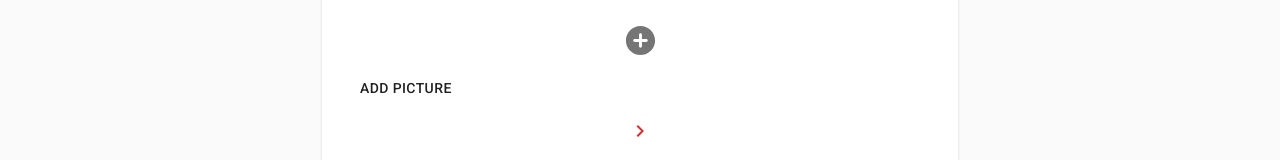
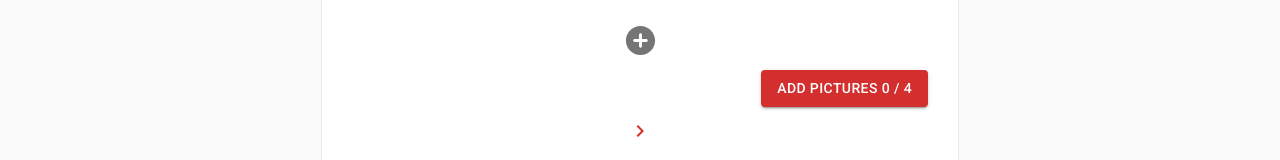
Before and after one commit to Sgury42/matcha, a React (Create React App) app in the folder matcha/Matcha-front/: page /profile in a window 1280 px wide. Shown: the part 419-579 px from the top of the page. Built offline with nearby package versions, Linux system fonts and the light colour scheme.

Commit message:
imageUpload component

```diff
--- a/matcha/Matcha-front/src/components/ImageUpload.js
+++ b/matcha/Matcha-front/src/components/ImageUpload.js
@@ -1,9 +1,9 @@
 import React, { useState, useEffect, setState } from 'react';
 import ChevronRightSharpIcon from '@material-ui/icons/ChevronRightSharp';
-import { Card, makeStyles, Grid, Input, Typography, Box, Button, Badge, Hidden, IconButton, ListItemSecondaryAction} from '@material-ui/core';
-import { borders } from '@material-ui/system';
+import { Card, makeStyles, Grid, Typography, Box, Button, IconButton } from '@material-ui/core';
 import AddCircleRoundedIcon from '@material-ui/icons/AddCircleRounded';
 import CancelRoundedIcon from '@material-ui/icons/CancelRounded';
+import { useHistory } from "react-router-dom";
 
 const useStyles = makeStyles(theme => ({
   // root: {
@@ -42,14 +42,7 @@ const ImageUpload = () => {
   const [imgCounter, setImgCounter] = useState(0);
   const [isDisabled, setIsDisabled] = useState(false);
   const [counter, setCounter] = useState(0);
-  // let counter;
-
-  // for (let [key, value] of Object.entries(pictures)) {
-  //   // console.log(`${key}: ${value}`);
-  //   console.log(`${value.preview}`);
-  // }
-
-
+  const [PPMissing, setPPMissing] = useState('');
 
   useEffect(() => {
     console.log(pictures);
@@ -63,12 +56,35 @@ const ImageUpload = () => {
     }
   }, [imgCounter]);
 
+  const submitPictures = async () => {
+    if (!profilePicture.id) {
+      setPPMissing("Profile Picture is missing !");
+      return false;
+    }
+    const toUpload = []
+    for (let [key, value] of Object.entries(pictures)) {
+      if (value) {
+        toUpload.push(`${value.raw}`);
+      }
+    }
+    console.log(toUpload);
+  //   const result = await fetch(`localhost:8080/api/accounts/pictures`, {
+  //     method: 'post',
+  //     body: JSON.stringify({ profilePicture: profilePicture.raw, img1: toUpload[0], img2: toUpload[1], img3: toUpload[2], img4: toUpload[3] }),
+  //     headers: { 'Content-Type': 'application/json' }
+  // });
+
+  //   const body = await result.json();
+  //   if (result.ok) {
+  //     history.push('');
+  //   }
+  }
 
   const handleChange = (e) => {
-    // var files = e.target.Files || (e.dataTransfer && e.dataTransfer.files);
-    // console.log(e.target.files[0]);
-    // console.log(e.target.id);
     if (e && e.target.id === 'profileButton') {
+      if (PPMissing) {
+        setPPMissing('');
+      }
       setProfilePicture({
         id: e.target.files[0].name,
         preview: URL.createObjectURL(e.target.files[0]),
@@ -135,19 +151,20 @@ const ImageUpload = () => {
                   <AddCircleRoundedIcon fontSize='large'/>
                 </IconButton>
               </label>
+              <Typography  color="secondary">{PPMissing}</Typography>
             </Grid>
             <PictureBoxes />
-            <Grid item xs={12}>
-            <input accept="image/*" className={classes.input} type="file" id="uploadButton"
-          style={{ display: 'none' }} onChange={(e) => handleChange(e)} disabled={isDisabled}/>
-        <label htmlFor="uploadButton">
-          <Button component="span" disabled={isDisabled} >
-            Add picture
-          </Button>
-        </label>
+            <Grid item className={classes.flexItem} xs={12}>
+              <input accept="image/*" className={classes.input} type="file" id="uploadButton"
+                style={{ display: 'none' }} onChange={(e) => handleChange(e)} disabled={isDisabled}/>
+              <label htmlFor="uploadButton" style={{ alignSelf: "flex-end" }} >
+                <Button component="span" disabled={isDisabled} variant="contained" color="secondary" >
+                  Add pictures {imgCounter} / 4
+                </Button>
+              </label>
             </Grid>
             <Grid item xs={12} className={classes.flexItem}>
-              <IconButton name="submit" >
+              <IconButton name="submit" onClick={() => submitPictures()}>
                 <ChevronRightSharpIcon color="secondary" />
               </IconButton>
             </Grid>
```
